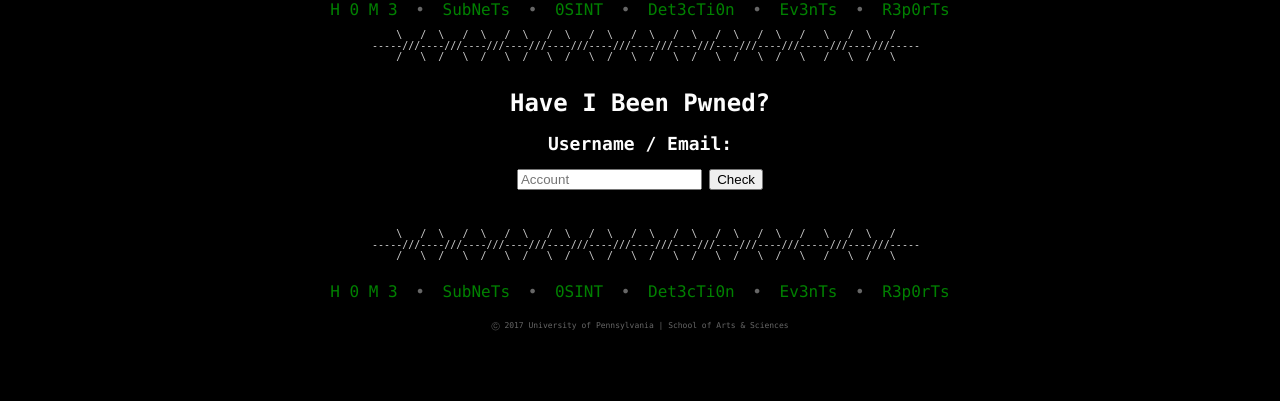
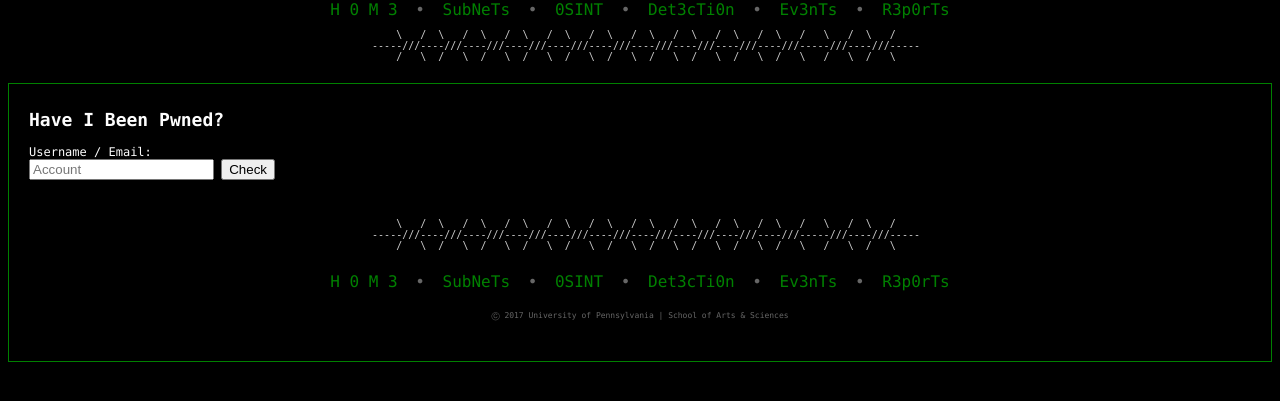
Before and after one commit to clayball/nector, a Django app: page /hibp/ in a window 1280 px wide. Shown: the part 152-553 px from the top of the page. Run offline with Django 3.2, Linux system fonts and the light colour scheme.

Commit message:
Formatting and CSS updates.

```diff
--- a/hibp/templates/hibp/hibp.html
+++ b/hibp/templates/hibp/hibp.html
@@ -1,10 +1,9 @@
 {% extends 'nector_home/base.html' %}
 
 {% block content %}
-<!-- Todo: Replace old tags (ie <center>) with good ol' CSS. -->
-  <center>
-  <h1>Have I Been Pwned?</h1>
-  <h2>Username / Email: </h2>
+<div class="content">
+  <h2>Have I Been Pwned?</h2>
+  Username / Email:
   <form class="pwn_account" action="/hibp/account/">
     <input type="text" name="input_user" id="input_user" placeholder="Account"/>
     <input id="btn_pwn_account" type="submit" value="Check" />
@@ -17,7 +16,7 @@
     {% for title, date, description, leak in breach_data %}
       <h3>{{title}} | {{date}}</h3>
         {% autoescape off %}
-        <p>{{description}}</p>
+        <p class="p-left">{{description}}</p>
         {% endautoescape %}
         <!-- Get comp. data and format it nicely -->
         <p>Compromised Information:
@@ -43,5 +42,5 @@
   <br><br><h2>No pastes for {{account}}!</h2>
   {% endif %}
 {% endif %}
-  </center><br><br>
+<br><br>
 {% endblock %}
--- a/nector_home/static/main.css
+++ b/nector_home/static/main.css
@@ -48,7 +48,7 @@
 .dropdown-content {
     display: none;
     position: absolute;
-    background-color: #313131;
+    background-color: #222;
     min-width: 160px;
     box-shadow: 0px 8px 16px 0px rgba(0,0,0,0.2);
     padding: 12px 16px;
@@ -110,6 +110,11 @@
     text-align: center;
 }
 
+.p-left {
+    text-align: left;
+    padding: 4px;
+}
+
 .footer {
     padding-top: 20px;
     text-align: center;
```
